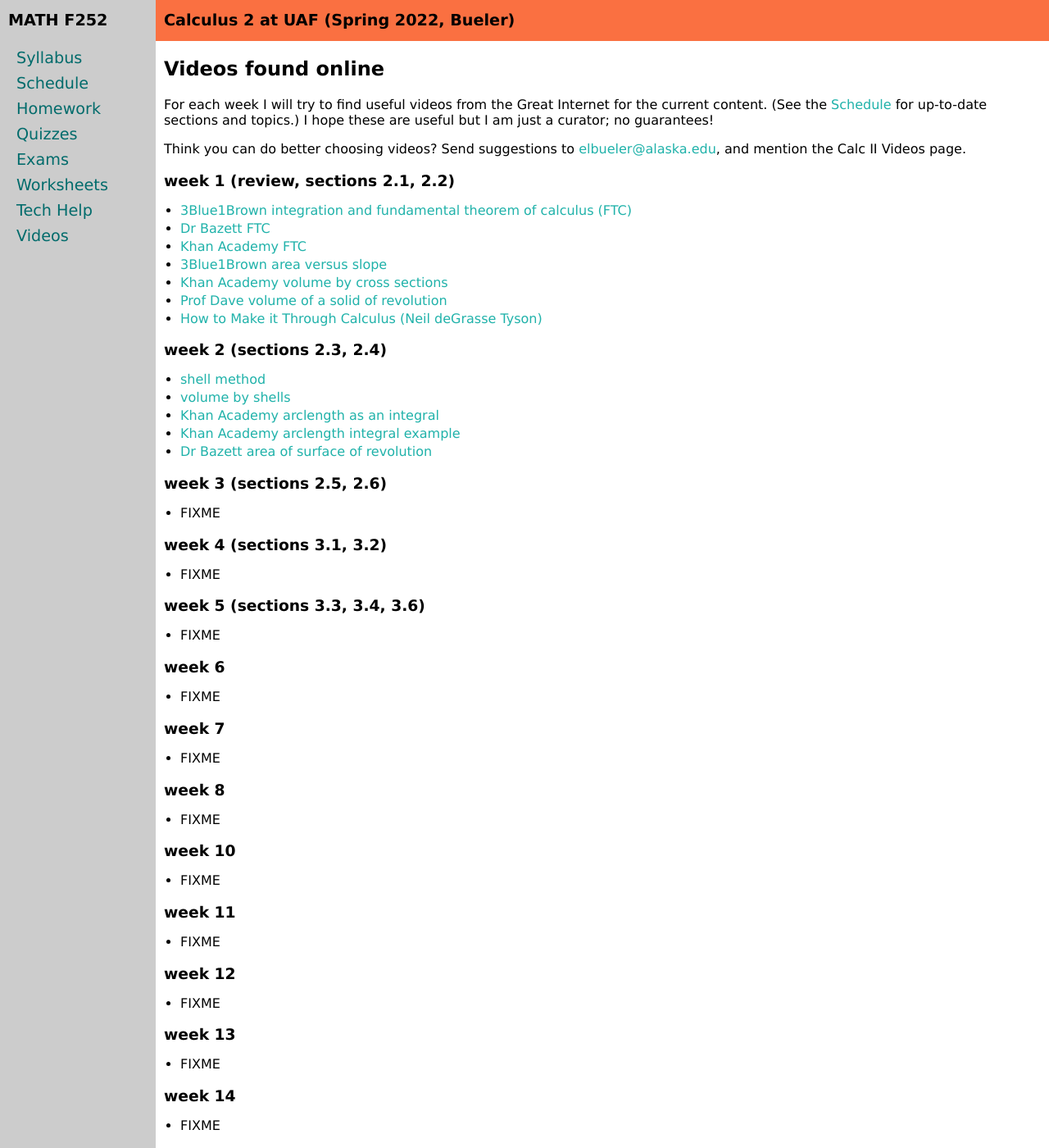
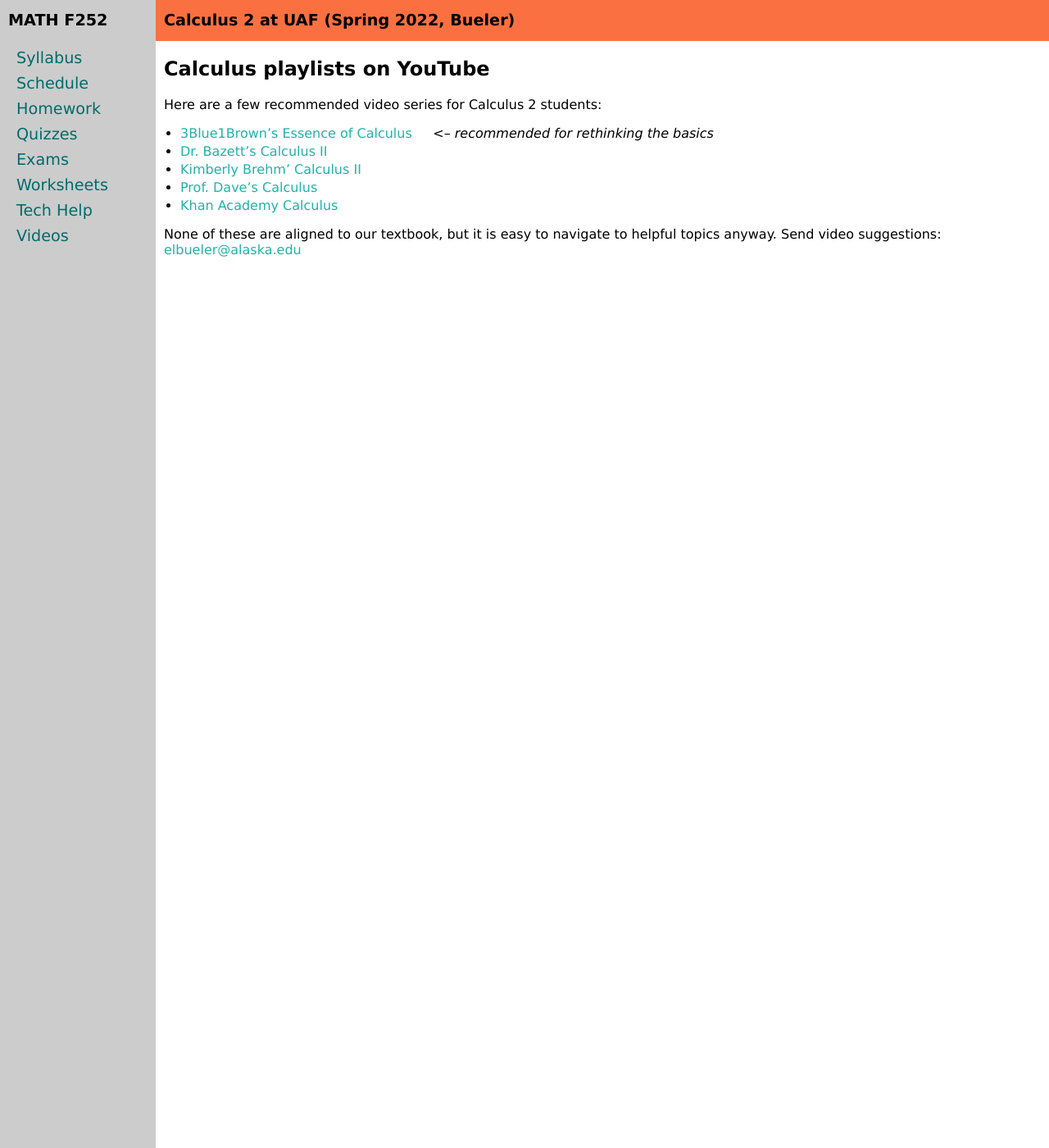
Before and after one commit to uaf-math/calc2, a Jekyll site: the page built from videos.md, in a window 1280 px wide and 1400 px high. Shown: the whole window at 82% size. Built offline with Jekyll 4.4.1, drawn with Linux system fonts in a browser that asks for light colours.

Commit message:
Greatly simplify videos page since I am not maintaining it.

```diff
--- a/videos.md
+++ b/videos.md
@@ -3,75 +3,14 @@ layout: course-page
 title: Videos
 ---
 
-## Videos found online
+## Calculus playlists on YouTube
 
-For each week I will try to find useful videos from the Great Internet for the current content.  (See the [Schedule](schedule.pdf) for up-to-date sections and topics.)  I hope these are useful but I am just a curator; no guarantees!
+Here are a few recommended video series for Calculus 2 students:
 
-Think you can do better choosing videos?  Send suggestions to [elbueler@alaska.edu](mailto:elbueler@alaska.edu), and mention the Calc II Videos page.
+  * [3Blue1Brown's Essence of Calculus](https://www.youtube.com/playlist?list=PLZHQObOWTQDMsr9K-rj53DwVRMYO3t5Yr) &nbsp; &nbsp; <i><-- recommended for rethinking the basics</i>
+  * [Dr. Bazett's Calculus II](https://www.youtube.com/playlist?list=PLHXZ9OQGMqxc4ySKTIW19TLrT91Ik9M4n)
+  * [Kimberly Brehm' Calculus II](https://www.youtube.com/playlist?list=PLl-gb0E4MII1OxI-BbNkEhuwPHcKxuPSg)
+  * [Prof. Dave's Calculus](https://www.youtube.com/playlist?list=PLybg94GvOJ9ELZEe9s2NXTKr41Yedbw7M)
+  * [Khan Academy Calculus](https://www.youtube.com/playlist?list=PL19E79A0638C8D449)
 
-### week 1 (review, sections 2.1, 2.2)
-
- * [3Blue1Brown integration and fundamental theorem of calculus (FTC)](https://www.youtube.com/watch?v=rfG8ce4nNh0)
- * [Dr Bazett FTC](https://www.youtube.com/watch?v=hAfpl8jLFOs)
- * [Khan Academy FTC](https://www.youtube.com/watch?v=JbfVrwxuPxM)
- * [3Blue1Brown area versus slope](https://www.youtube.com/watch?v=FnJqaIESC2s)
- * [Khan Academy volume by cross sections](https://www.youtube.com/watch?v=4vLy5VoUcQE)
- * [Prof Dave volume of a solid of revolution](https://www.youtube.com/watch?v=QLHJl2_aM5Q)
- * [How to Make it Through Calculus (Neil deGrasse Tyson)](https://www.youtube.com/watch?v=NjvwWiCYLl4)
-
-### week 2 (sections 2.3, 2.4)
-
- * [shell method](https://www.youtube.com/watch?v=D5sT1br9soI)
- * [volume by shells](https://www.youtube.com/watch?v=Sa2FDL3hmJo)
- * [Khan Academy arclength as an integral](https://www.youtube.com/watch?v=8Y-snjheI9M)
- * [Khan Academy arclength integral example](https://www.youtube.com/watch?v=OhISsmqv4_8)
- * [Dr Bazett area of surface of revolution](https://www.youtube.com/watch?v=zUzan1Ma9nE)
-
-
-### week 3 (sections 2.5, 2.6)
-
- * FIXME
-
-### week 4 (sections 3.1, 3.2)
-
- * FIXME
-
-### week 5 (sections 3.3, 3.4, 3.6)
-
- * FIXME
-
-### week 6
-
- * FIXME
-
-### week 7
-
-  * FIXME
-
-### week 8
-
-  * FIXME
-
-### week 10
-
-  * FIXME
-
-### week 11
-
-  * FIXME
-
-### week 12
-
-  * FIXME
-
-### week 13
-
-  * FIXME
-
-### week 14
-
-  * FIXME
-
-### week 15
-
-  * FIXME
+None of these are aligned to our textbook, but it is easy to navigate to helpful topics anyway.  Send video suggestions: [elbueler@alaska.edu](mailto:elbueler@alaska.edu)
```
